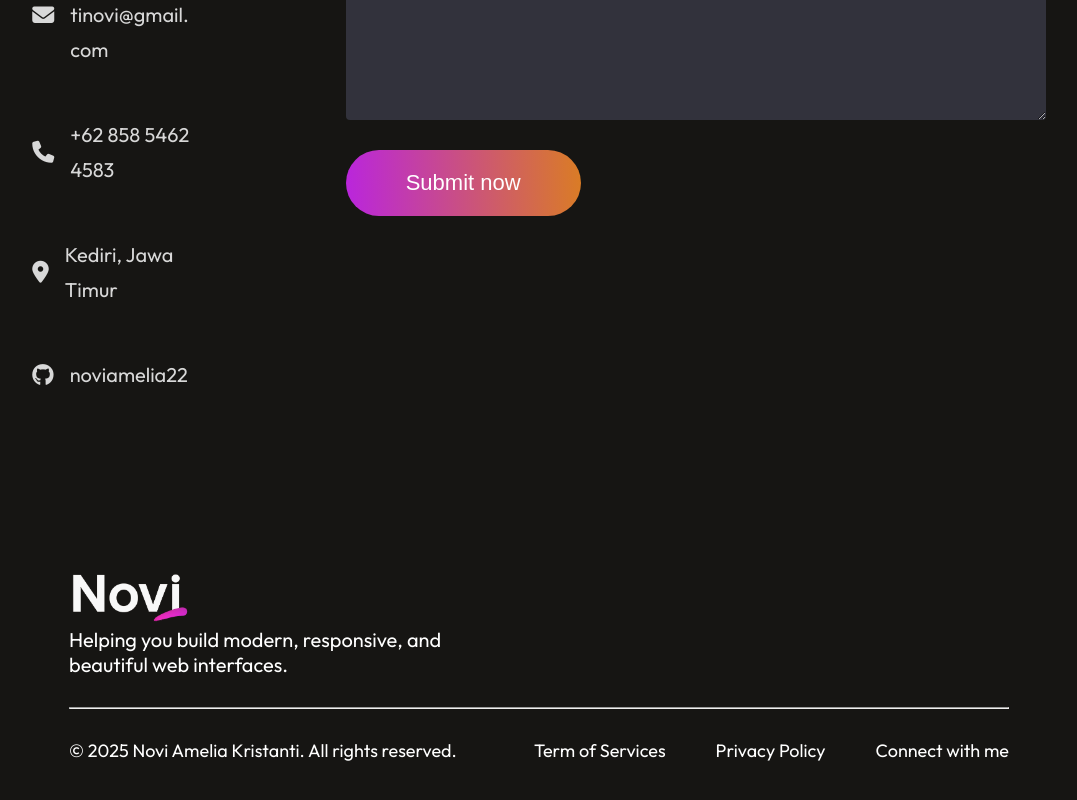
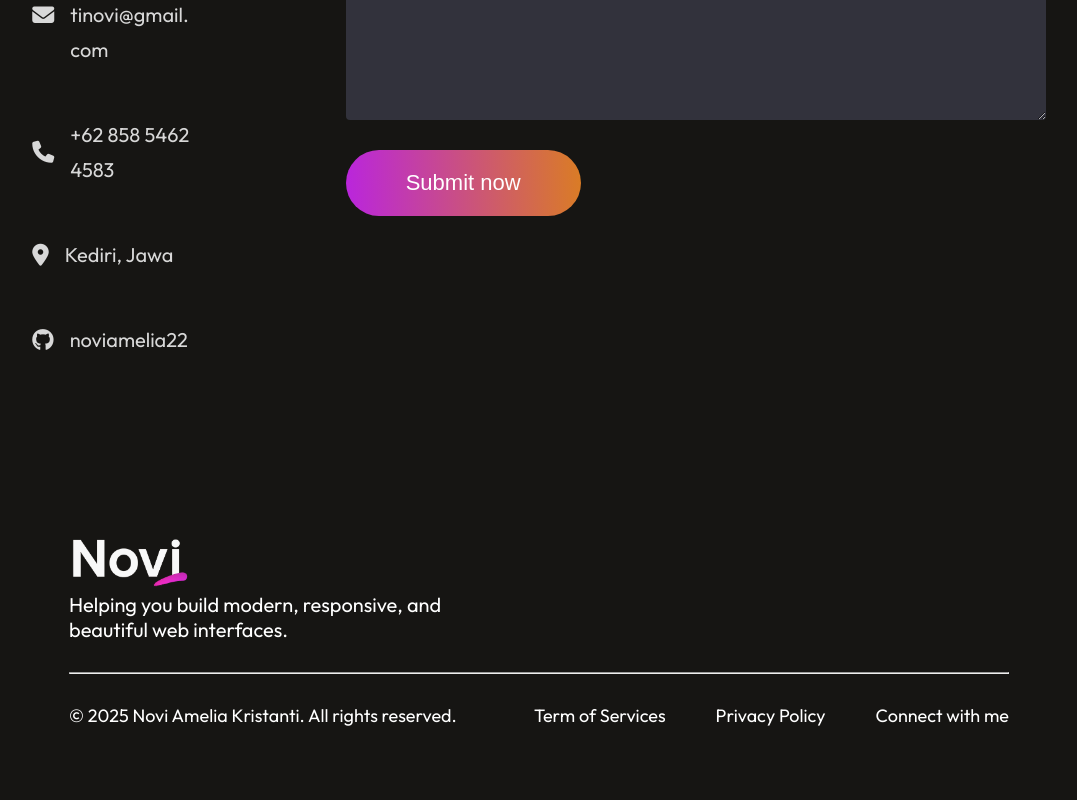
Before and after one commit to noviamelia22/portofolio, a React (Vite) app: page / in a window 1280 px wide. Shown: the part 5209-6009 px from the top of the page, without its empty margins (101-1178 px from the left). After the commit the page ends 5986 px from the top, so only its background shows below. Built offline with nearby package versions, Linux system fonts and the light colour scheme.

Commit message:
Trigger Vercel redeploy

```diff
--- a/src/Components/Contact/Contact.jsx
+++ b/src/Components/Contact/Contact.jsx
@@ -47,7 +47,7 @@ const Contact = () => {
                         </div>
                         <div className="contact-detail">
                             <i className="fas fa-map-marker-alt"></i>
-                            <p>Kediri, Jawa Timur</p>
+                            <p>Kediri, Jawa</p>
                         </div>
                         <div className="contact-detail">
                             <i className="fab fa-github"></i>
```
